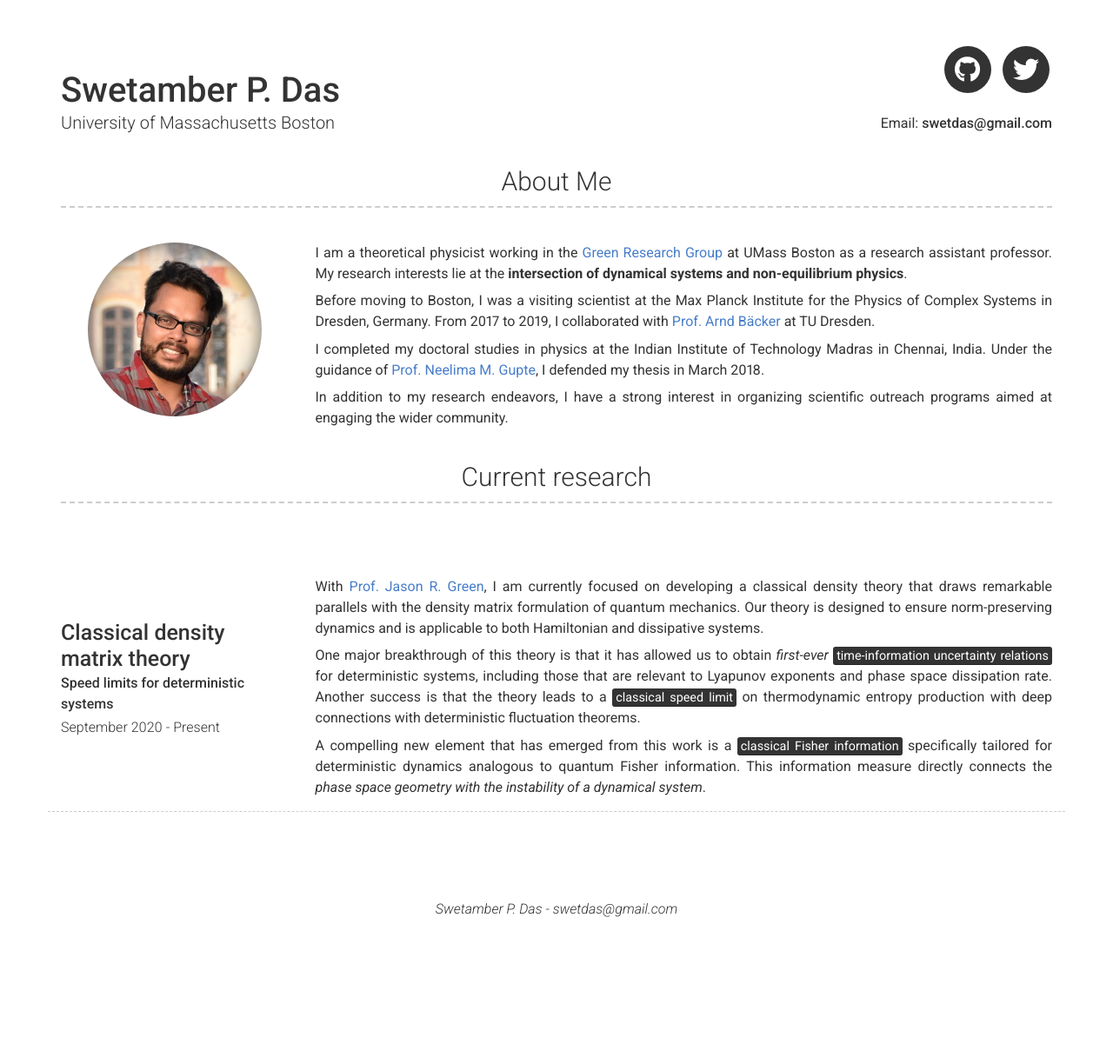
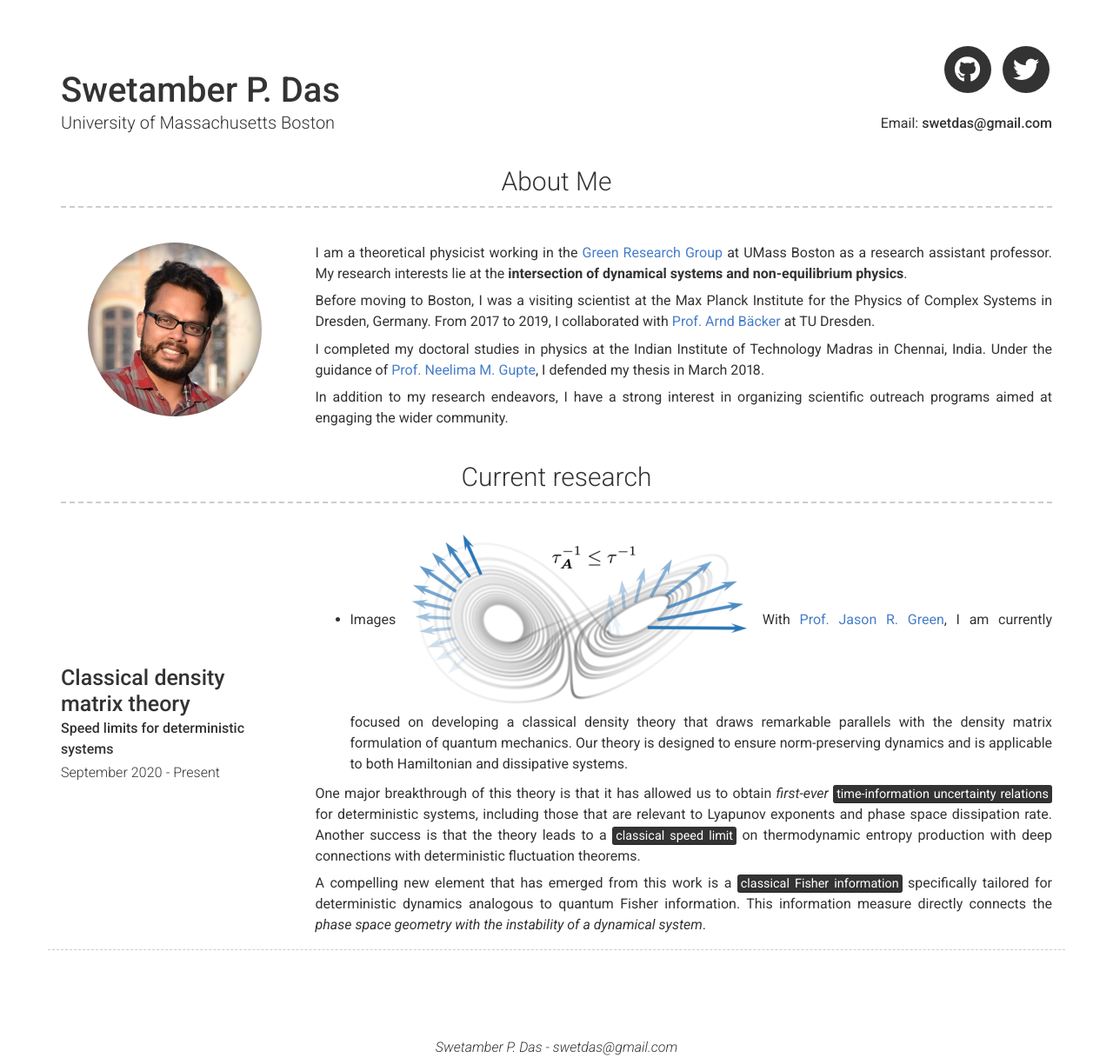
Before and after one commit to SwetamberD/swetamberd.github.io, a Jekyll site: the page built from index.md, in a window 1280 px wide. Shown: the whole page at 87% size. Built offline with Jekyll 4.4.1, drawn with Linux system fonts in a browser that asks for light colours; nearby versions of some CDN libraries; before the commit the page ends 1066 px from its top, so only the background shows below that.

Commit message:
Update _config.yml

```diff
--- a/_config.yml
+++ b/_config.yml
@@ -26,15 +26,15 @@ content:
   - title: Current research
     layout: list
     content:
-      - image: images/Lorenz.png
       - layout: left
         border: weak
-
         title: Classical density matrix theory
         sub_title: Speed limits for deterministic systems
         caption: September 2020 - Present
 
         description: |
+
+          - Images ![alt text](/images/Lorenz.png)
           With [Prof. Jason R. Green](https://www.jasonrgreen.net/publications), I am currently focused on developing a classical density theory that draws remarkable parallels with the density matrix formulation of quantum mechanics. Our theory is designed to ensure norm-preserving dynamics and is applicable to both Hamiltonian and dissipative systems.
 
           One major breakthrough of this theory is that it has allowed us to obtain *first-ever* <mark>time-information uncertainty relations</mark> for deterministic systems, including those that are relevant to Lyapunov exponents and phase space dissipation rate. Another success is that the theory leads to a <mark>classical speed limit</mark> on thermodynamic entropy production with deep connections with deterministic fluctuation theorems.
```
